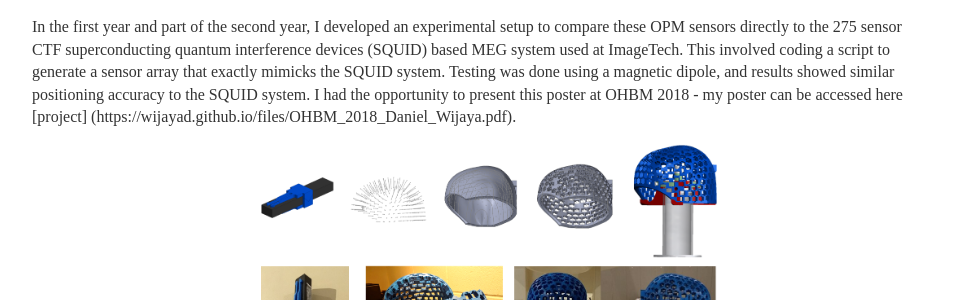
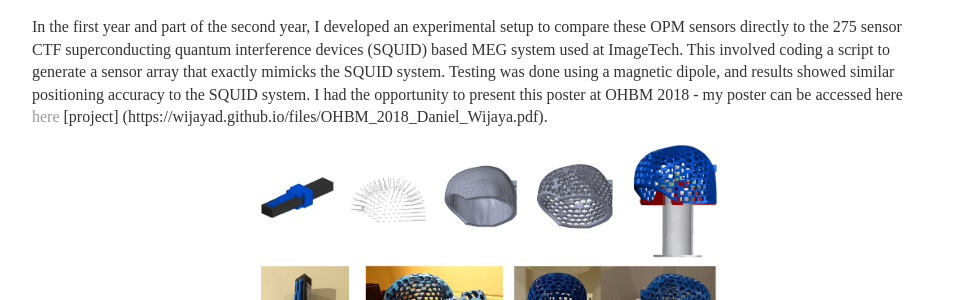
Before and after one commit to wijayad/wijayad.github.io, a Jekyll site: the page built from Projects/index.md, in a window 1280 px wide and 900 px high, scrolled down 1633 px. Shown: the part 242-542 px from the top of the window, without its empty margins (160-1118 px from the left). Built offline with Jekyll 4.4.1, drawn with Linux system fonts in a browser that asks for light colours.

Commit message:
Update index.md

```diff
--- a/Projects/index.md
+++ b/Projects/index.md
@@ -34,7 +34,7 @@
 
 OPMs are a new brain imaging technology that is able to measure magnetic brain activity without the requirement of cryogenic cooling. This permits sensors to be placed very close to the patient, improving signal-to-noise ratio. I was involved with this project for two years.
 
-In the first year and part of the second year, I developed an experimental setup to compare these OPM sensors directly to the 275 sensor CTF superconducting quantum interference devices (SQUID) based MEG system used at ImageTech. This involved coding a script to generate a sensor array that exactly mimicks the SQUID system. Testing was done using a magnetic dipole, and results showed similar positioning accuracy to the SQUID system. I had the opportunity to present this poster at OHBM 2018 - my poster can be accessed here [project] (https://wijayad.github.io/files/OHBM_2018_Daniel_Wijaya.pdf).
+In the first year and part of the second year, I developed an experimental setup to compare these OPM sensors directly to the 275 sensor CTF superconducting quantum interference devices (SQUID) based MEG system used at ImageTech. This involved coding a script to generate a sensor array that exactly mimicks the SQUID system. Testing was done using a magnetic dipole, and results showed similar positioning accuracy to the SQUID system. I had the opportunity to present this poster at OHBM 2018 - my poster can be accessed here <a href="/files/OHBM_2018_Daniel_Wijaya.pdf">here</a> [project] (https://wijayad.github.io/files/OHBM_2018_Daniel_Wijaya.pdf).
 
 <center><img src="/files/OPM_compare.png" alt="title" width = "500"/></center>
 
```
